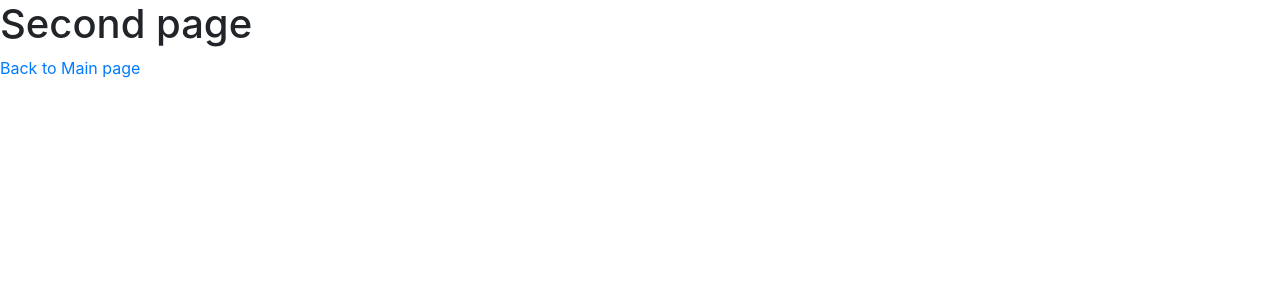
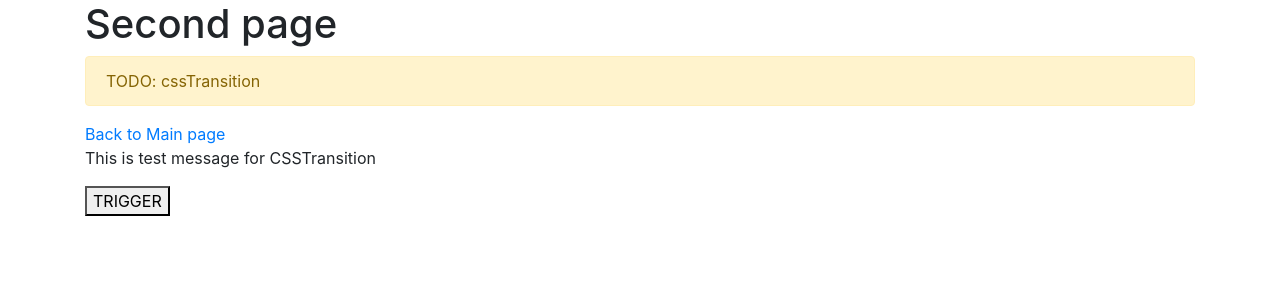
Before and after one commit to xmutaborx/react-template, a React (Create React App) app: page /second-page in a window 1280 px wide. Shown: the top 300 px of the page. Built offline with nearby package versions, Linux system fonts and the light colour scheme; no server answers.

Commit message:
add CSSTransition

```diff
--- a/package.json
+++ b/package.json
@@ -16,6 +16,7 @@
     "react-redux": "^7.1.3",
     "react-router-dom": "^5.1.2",
     "react-scripts": "3.3.0",
+    "react-transition-group": "^4.3.0",
     "redux": "^4.0.4"
   },
   "scripts": {
--- a/src/components/SecondPage/SecondPage.jsx
+++ b/src/components/SecondPage/SecondPage.jsx
@@ -1,11 +1,28 @@
-import React from 'react';
+import React, { useState } from 'react';
 import { Link } from 'react-router-dom';
 
-const SecondPage = () => (
-  <div>
-    <h1>Second page</h1>
-    <Link to="/">Back to Main page</Link>
-  </div>
-);
+import { CSSTransition } from 'react-transition-group';
+
+const SecondPage = () => {
+  const [isVisible, setVisible] = useState(false);
+
+  return (
+    <div className="container">
+      <h1>Second page</h1>
+      <p className="alert alert-warning">TODO: cssTransition</p>
+      <Link to="/">Back to Main page</Link>
+      <div>
+      <CSSTransition
+        in={isVisible}
+        timeout={200}
+        classNames="message"
+      >
+        <p>This is test message for CSSTransition</p>
+      </CSSTransition>
+      <button onClick={() => setVisible(true)}>TRIGGER</button>
+      </div>
+    </div>
+  )
+};
 
 export default SecondPage;
--- a/src/index.scss
+++ b/src/index.scss
@@ -14,3 +14,22 @@
     align-items: center;
   }
 }
+
+.message {
+  opacity: 0;
+}
+
+.message-enter {
+  opacity: 0;
+}
+.message-enter-active {
+  opacity: 1;
+  transition: opacity 200ms;
+}
+.message-exit {
+  opacity: 1;
+}
+.message-exit-active {
+  opacity: 0;
+  transition: opacity 200ms;
+}
```
Also changed, not shown: 2 other files (tests, documents, lock files or other folders).
